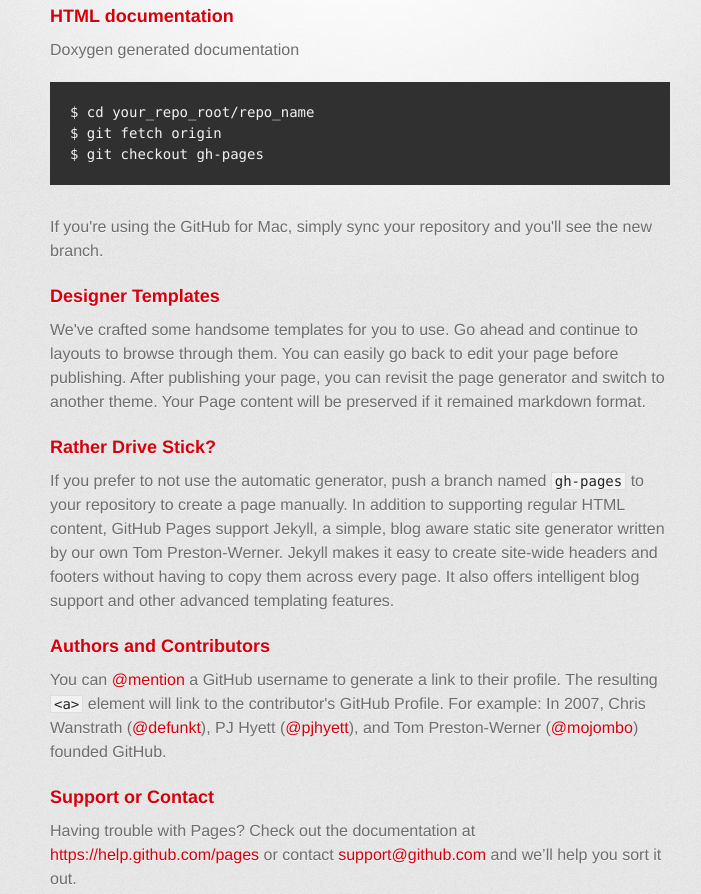
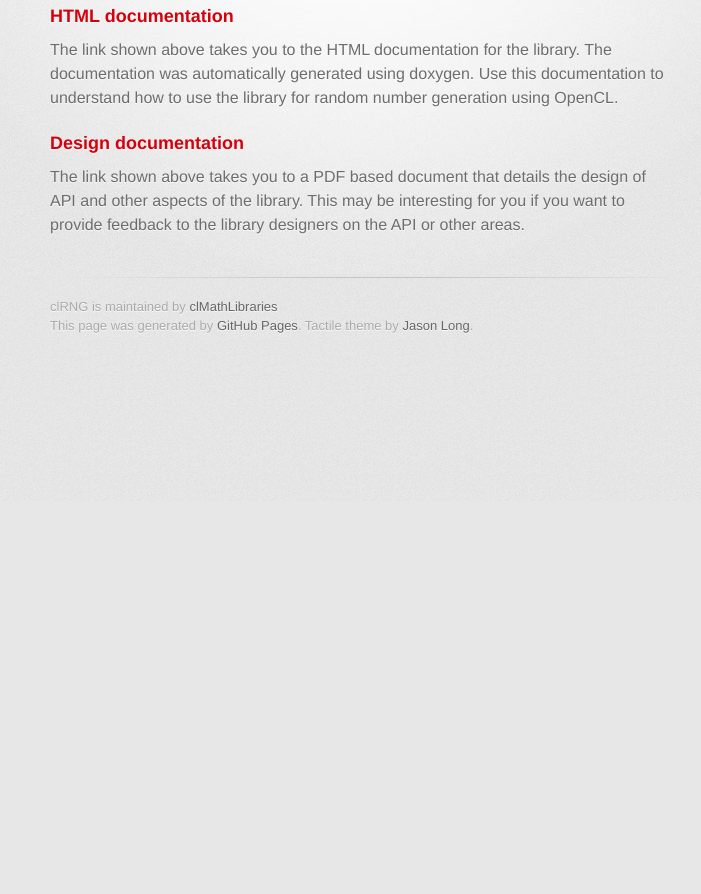
Before and after one commit to clMathLibraries/clRNG, a plain HTML site: page index.html in a window 1280 px wide. Shown: the part 299-1193 px from the top of the page, without its empty margins (280-981 px from the left). After the commit the page ends 800 px from the top, so only its background shows below. Drawn offline with Linux system fonts and the light colour scheme; a web font is replaced by a local one.

```diff
--- a/index.html
+++ b/index.html
@@ -32,36 +32,16 @@
 
         <section id="main_content">
           <h3>
-<a id="html-documentation" class="anchor" href="#html-documentation" aria-hidden="true"><span class="octicon octicon-link"></span></a>HTML documentation</h3>
+<a id="html-documentation" class="anchor" href="#html-documentation" aria-hidden="true"><span class="octicon octicon-link"></span></a><a href="http://clMathLibraries.github.io/clRNG/htmldocs/index.html">HTML documentation</a>
+</h3>
 
-<p>Doxygen generated documentation </p>
-
-<pre><code>$ cd your_repo_root/repo_name
-$ git fetch origin
-$ git checkout gh-pages
-</code></pre>
-
-<p>If you're using the GitHub for Mac, simply sync your repository and you'll see the new branch.</p>
+<p>The link shown above takes you to the HTML documentation for the library. The documentation was automatically generated using doxygen. Use this documentation to understand how to use the library for random number generation using OpenCL.</p>
 
 <h3>
-<a id="designer-templates" class="anchor" href="#designer-templates" aria-hidden="true"><span class="octicon octicon-link"></span></a>Designer Templates</h3>
+<a id="design-documentation" class="anchor" href="#design-documentation" aria-hidden="true"><span class="octicon octicon-link"></span></a><a href="http://clMathLibraries.github.io/clRNG/docs/index.html">Design documentation</a>
+</h3>
 
-<p>We've crafted some handsome templates for you to use. Go ahead and continue to layouts to browse through them. You can easily go back to edit your page before publishing. After publishing your page, you can revisit the page generator and switch to another theme. Your Page content will be preserved if it remained markdown format.</p>
-
-<h3>
-<a id="rather-drive-stick" class="anchor" href="#rather-drive-stick" aria-hidden="true"><span class="octicon octicon-link"></span></a>Rather Drive Stick?</h3>
-
-<p>If you prefer to not use the automatic generator, push a branch named <code>gh-pages</code> to your repository to create a page manually. In addition to supporting regular HTML content, GitHub Pages support Jekyll, a simple, blog aware static site generator written by our own Tom Preston-Werner. Jekyll makes it easy to create site-wide headers and footers without having to copy them across every page. It also offers intelligent blog support and other advanced templating features.</p>
-
-<h3>
-<a id="authors-and-contributors" class="anchor" href="#authors-and-contributors" aria-hidden="true"><span class="octicon octicon-link"></span></a>Authors and Contributors</h3>
-
-<p>You can <a href="https://github.com/blog/821" class="user-mention">@mention</a> a GitHub username to generate a link to their profile. The resulting <code>&lt;a&gt;</code> element will link to the contributor's GitHub Profile. For example: In 2007, Chris Wanstrath (<a href="https://github.com/defunkt" class="user-mention">@defunkt</a>), PJ Hyett (<a href="https://github.com/pjhyett" class="user-mention">@pjhyett</a>), and Tom Preston-Werner (<a href="https://github.com/mojombo" class="user-mention">@mojombo</a>) founded GitHub.</p>
-
-<h3>
-<a id="support-or-contact" class="anchor" href="#support-or-contact" aria-hidden="true"><span class="octicon octicon-link"></span></a>Support or Contact</h3>
-
-<p>Having trouble with Pages? Check out the documentation at <a href="https://help.github.com/pages">https://help.github.com/pages</a> or contact <a href="mailto:support@github.com">support@github.com</a> and we’ll help you sort it out.</p>
+<p>The link shown above takes you to a PDF based document that details the design of API and other aspects of the library. This may be interesting for you if you want to provide feedback to the library designers on the API or other areas.</p>
         </section>
 
         <footer>
```
Also changed, not shown: params.json (+1 -1 lines).
